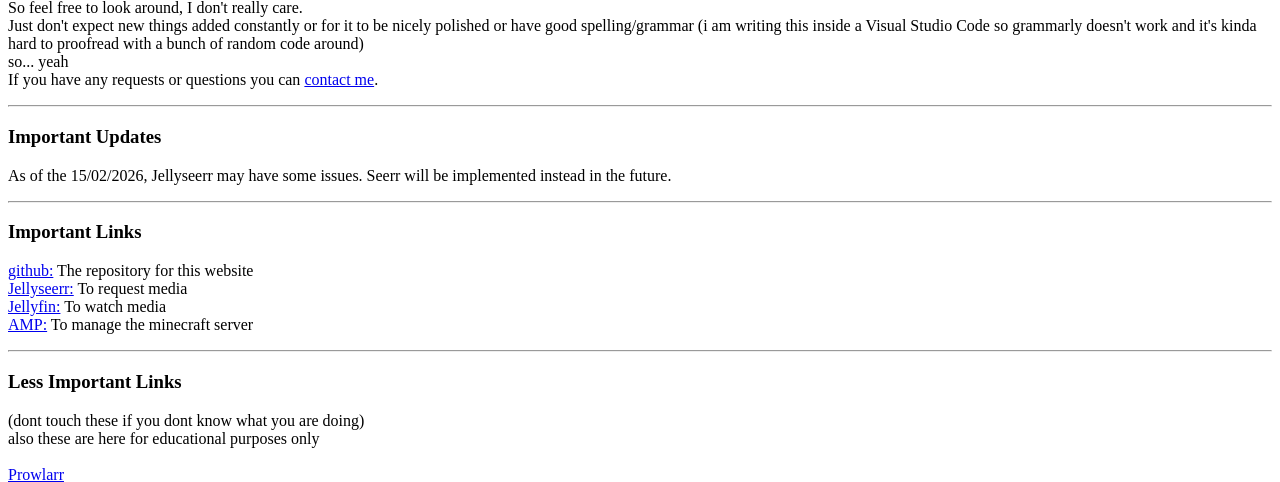
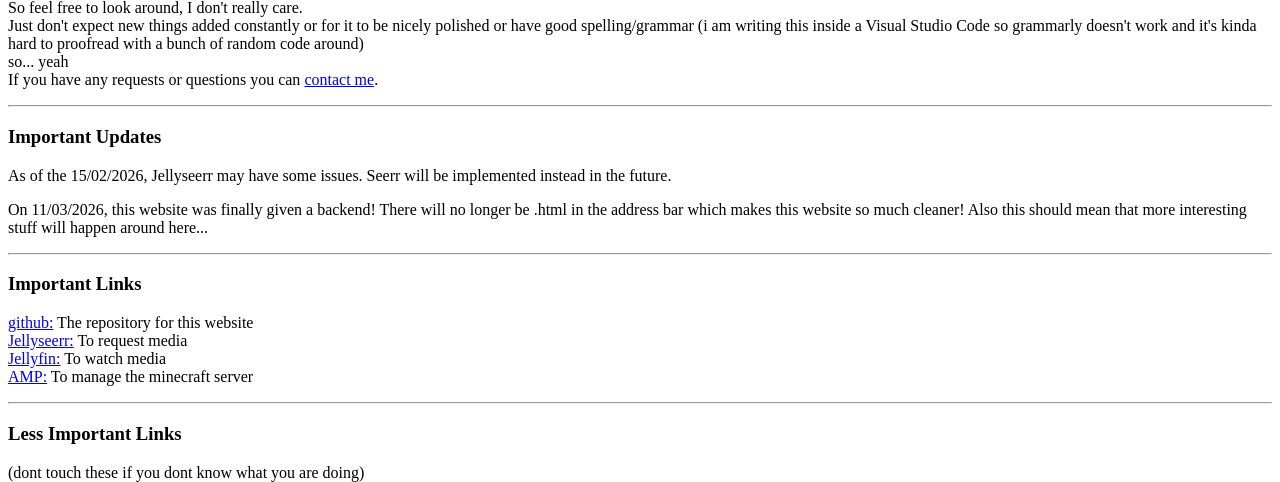
Before and after one commit to malcolmizcool/website, a Flask app: page / in a window 1280 px wide. Shown: the part 243-725 px from the top of the page. Run offline with Flask 3, Linux system fonts and the light colour scheme.

Commit message:
landing page update

```diff
--- a/templates/index.html
+++ b/templates/index.html
@@ -27,6 +27,7 @@
     <hr>
     <h3>Important Updates</h3>
     <p>As of the 15/02/2026, Jellyseerr may have some issues. Seerr will be implemented instead in the future.</p>
+    <p>On 11/03/2026, this website was finally given a backend! There will no longer be .html in the address bar which makes this website so much cleaner! Also this should mean that more interesting stuff will happen around here...</p>
     <hr>
     <h3>Important Links</h3>
     <p><a href="https://github.com/malcolmizcool/website" target="_blank">github:</a> <span>The repository for this website</span><br>
```
